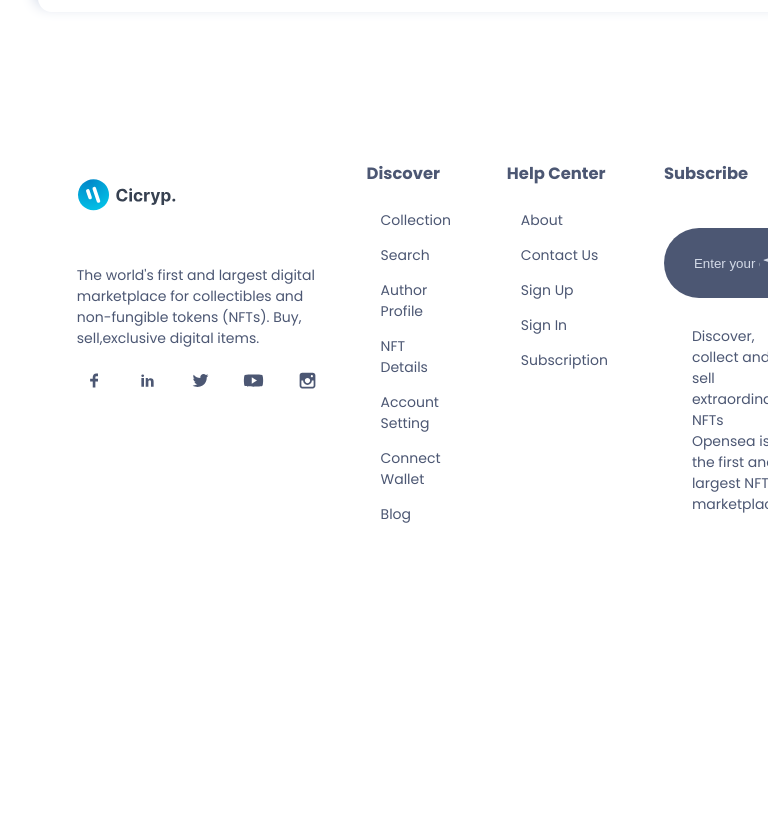
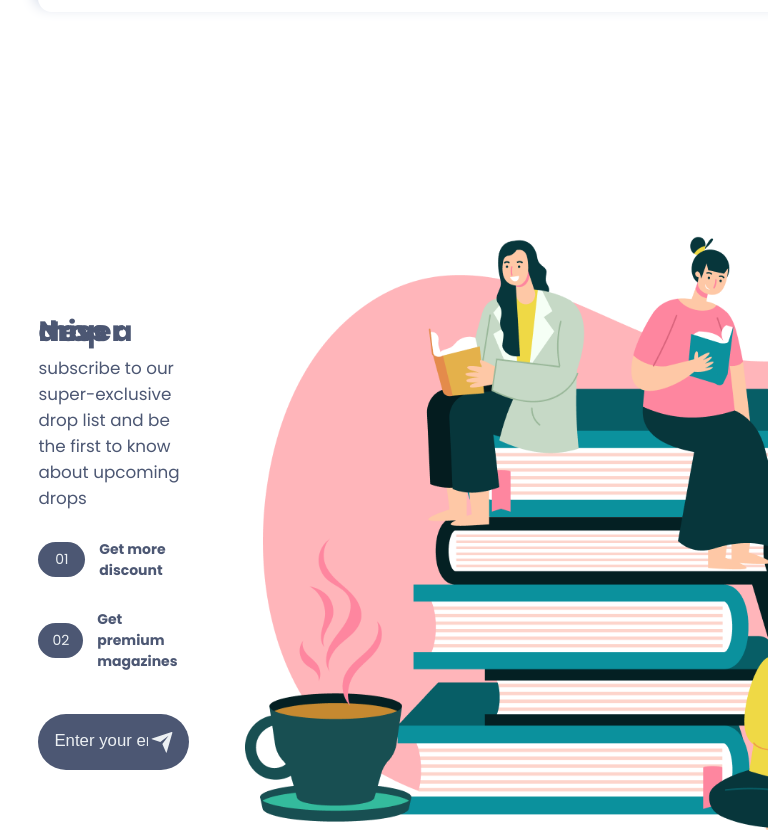
Before and after one commit to jiesparago/newNFTTemplateVideo, a Next.js app: page / in a window 768 px wide. Shown: the part 3277-4109 px from the top of the page. Before the commit the page ends 3841 px from the top, so only its background shows below. Built offline with nearby package versions, Linux system fonts and the light colour scheme.

Commit message:
Add Subscribe.jsx and css

```diff
--- /dev/null
+++ b/components/Subscribe/Subscribe.jsx
@@ -0,0 +1,42 @@
+import React from 'react'
+import {RiSendPlaneFill} from 'react-icons/ri';
+import Image from 'next/image';
+
+//Internal import
+import Style from './Subscribe.module.css'
+import images from '../../img';
+
+const Subscribe = () => {
+  return (
+    <div className={Style.subscribe}>
+      <div className={Style.subscribe_box}>
+        <div className={Style.subscribe_box_left}>
+          <h2>Never miss a drop</h2>
+          <p>subscribe to our super-exclusive drop list and be the first to know about upcoming drops</p>
+
+          <div className={Style.subscribe_box_left_box}>
+            <span>01</span>
+            <small>Get more discount</small>
+          </div>
+
+          <div className={Style.subscribe_box_left_box}>
+            <span>02</span>
+            <small>Get premium magazines</small>
+          </div>
+
+          <div className={Style.subscribe_box_left_input}>
+            <input type="email" placeholder="Enter your email"/>
+            <RiSendPlaneFill className={Style.subscribe_box_left_input_icon}/>
+          </div>
+        </div>
+
+        <div className={Style.subscribe_box_right}>
+          <Image src={images.update} alt="get update" height={600} width={800}/>
+        </div>
+
+      </div>
+    </div>
+  );
+};
+
+export default Subscribe
--- /dev/null
+++ b/components/Subscribe/Subscribe.module.css
@@ -0,0 +1,110 @@
+.subscribe{
+    width: 100%;
+
+}
+
+.subscribe_box{
+    width: 80%;
+    margin: 0 auto;
+    padding: 8rem 0;
+
+    display: grid;
+    grid-template-columns: 1.5fr 2fr;
+    align-items: center;
+
+}
+
+.subscribe_box_left h2{
+    font-size: 3rem;
+    line-height: 0;
+
+}
+
+.subscribe_box p{
+    font-size: 1.2rem;
+}
+
+.subscribe_box_left_box{
+    display: flex;
+    align-items: center;
+    gap: 1rem;
+    margin-top: 2rem;
+}
+
+.subscribe_box_left_box small{
+    font-size: 1rem;
+    font-weight: 700;
+}
+
+.subscribe_box_left_box span{
+    background-color: var(--icons-color);
+    color: var(--main-bg-color);
+    padding: .5rem 1rem;
+    border-radius: 2rem;
+    width: 4rem;
+    text-align: center;
+}
+
+.subscribe_box_left_input{
+    margin-top: 3rem;
+    padding: 2rem;
+    width: 80%;
+    border-radius: 4rem;
+    background-color: var(--icons-color);
+    color: var(--main-bg-color);
+
+    display: flex;
+    align-items: center;
+}
+
+.subscribe_box_left_input input{
+    background-color: transparent;
+    border: 0;
+    outline: none;
+    width: 90%;
+}
+
+.subscribe_box_left_input input::placeholder{
+    color: var(--main-bg-color);
+    font-size: 1.2rem;
+}
+
+.subscribe_box_left_input_icon{
+    font-size: 2rem;
+
+}
+
+@media screen and (min-device-width: 320px) and (max-device-width: 768px) {
+    .subscribe_box{
+        width: 90%;
+        grid-template-columns: 1fr;
+        gap: 4rem;
+    }
+
+    .subscribe_box_left_input{
+        width: 100%;
+        padding: 1rem;
+    }
+
+    .subscribe_box_left h2{
+        font-size: 2rem;
+    }
+}
+
+@media screen and (min-device-width: 768px) and (max-device-width: 1024px) {
+    .subscribe_box{
+        width: 90%;
+        grid-template-columns: repeat(2, 1fr);
+        gap: 4rem;
+    }
+
+    .subscribe_box_left_input{
+        width: 100%;
+        padding: 1rem;
+
+    }
+
+    .subscribe_box_left h2{
+        font-size: 2rem;
+    }
+}
--- a/components/componentsindex.js
+++ b/components/componentsindex.js
@@ -4,5 +4,5 @@
 import HeroSection from './HeroSection/HeroSection';
 import Service from './Service/Service'
 import BigNFTSlider from './BigNFTSlider/BigNFTSlider';
-
-export {Button, Footer, NavBar, HeroSection, Service, BigNFTSlider};
+import Subscribe from './Subscribe/Subscribe';
+export {Button, Footer, NavBar, HeroSection, Service, BigNFTSlider, Subscribe};
--- a/pages/index.js
+++ b/pages/index.js
@@ -2,7 +2,7 @@
 
 //Internal Import
 import Style from '../styles/index.module.css';
-import { HeroSection, Service, BigNFTSlider } from '../components/componentsindex'
+import { HeroSection, Service, BigNFTSlider, Subscribe } from '../components/componentsindex'
 
 const Home = () => {
   return (
@@ -10,6 +10,7 @@
       <HeroSection/>
       <Service/>
       <BigNFTSlider/>
+      <Subscribe/>
 
     </div>
   )
```
